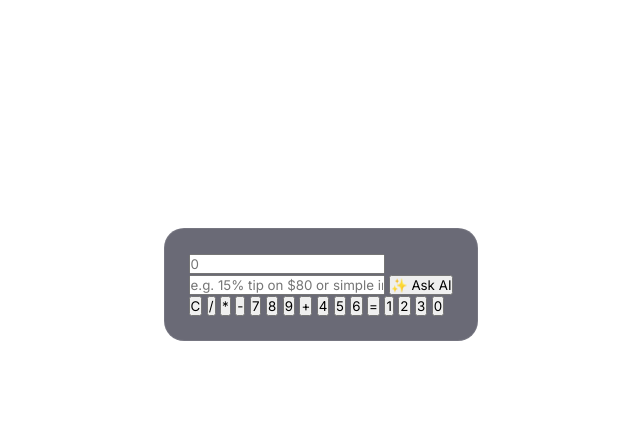
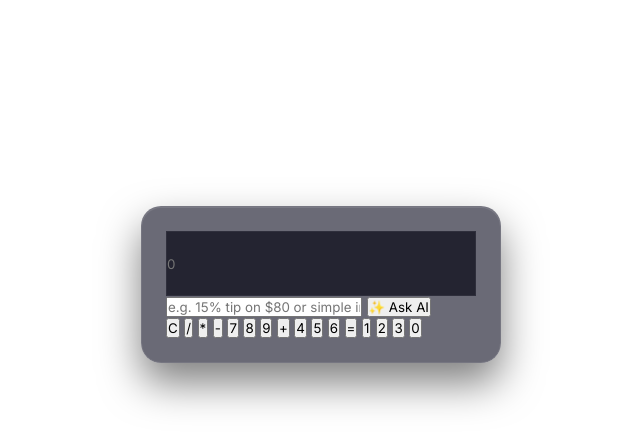
Before and after one commit to TheHimanshuMishraXD/Ai-based-calculator, a Flask app: page / in a window 1280 px wide. Shown: the part 135-583 px from the top of the page, without its empty margins (319-959 px from the left). Run offline with Flask 3, Linux system fonts and the light colour scheme.

Commit message:
Auto-update calculator: 2026-10-19 14:00:12

```diff
--- a/static/calc.css
+++ b/static/calc.css
@@ -23,5 +23,14 @@ body {
     border: 1px solid rgba(255 , 255,255,0.08);
     padding: 24px;
     border-radius: 20px;
-    box-shadow: 0 20px 40px;
+    box-shadow: 0 20px 40px rgba(0,0,0,0.5),inset 0 1px 0 rgba(255,255,255,0.1);
+    width: 360px;
+
 }
+
+#display {
+    width: 100%;
+    height: 65px;
+    background: rgba(24,24,37,0.85);
+    border: 1px solid rgba(255,255,255,0.05);
+}
```
